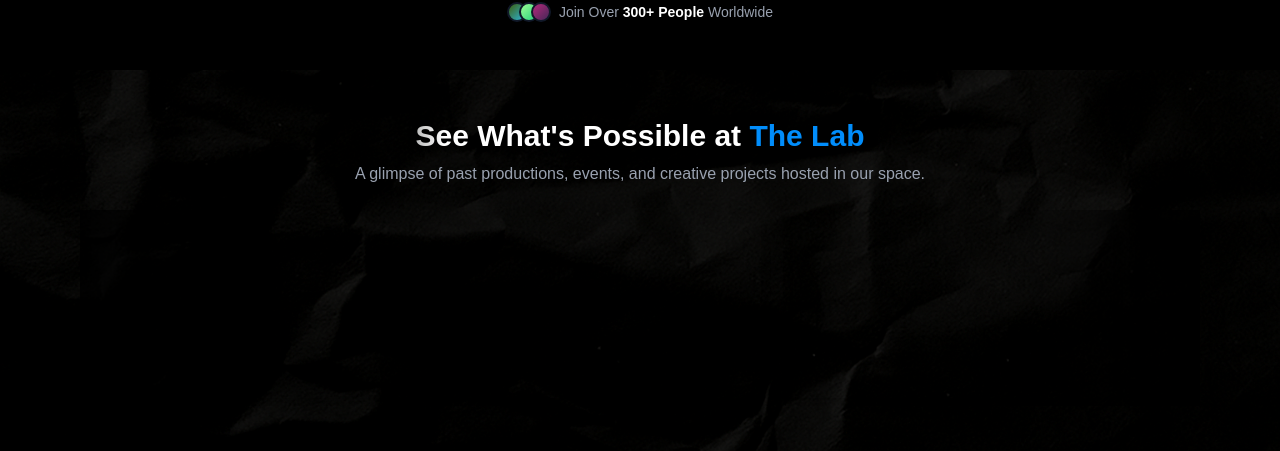
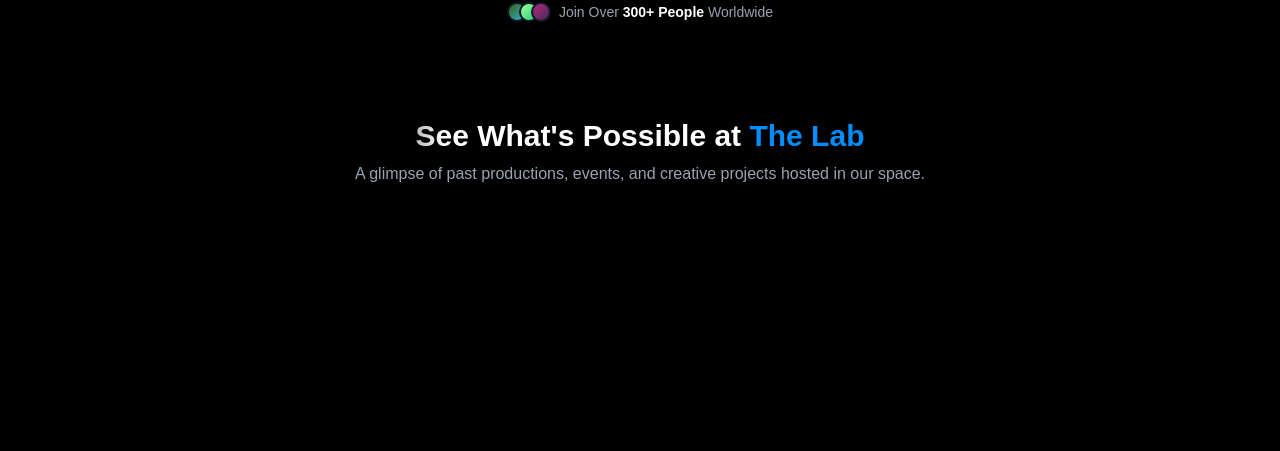
Before and after one commit to hyji916/HustlerSociety, a Next.js app in the folder hustlersociety/: page /english in a window 1280 px wide. Shown: the part 5359-5810 px from the top of the page. Built offline with nearby package versions, Linux system fonts and the light colour scheme.

Commit message:
chagned background for gallerySection

```diff
--- a/hustlersociety/src/app/components/GallerySectionEnglish.tsx
+++ b/hustlersociety/src/app/components/GallerySectionEnglish.tsx
@@ -12,15 +12,7 @@ const wistiaMedia = [
 
 export default function GallerySection() {
   return (
-    <section
-      className="py-8 md:py-12 text-white relative"
-      style={{
-        backgroundImage: `url('/backgroundpaper.png')`,
-        backgroundSize: "cover",
-        backgroundPosition: "center",
-        backgroundRepeat: "no-repeat",
-      }}
-    >
+    <section className="py-8 md:py-12 text-white relative bg-black">
       <div className="max-w-6xl mx-auto px-4 text-center">
         <h2 className="text-2xl md:text-3xl font-extrabold mb-2">
           <span
```
